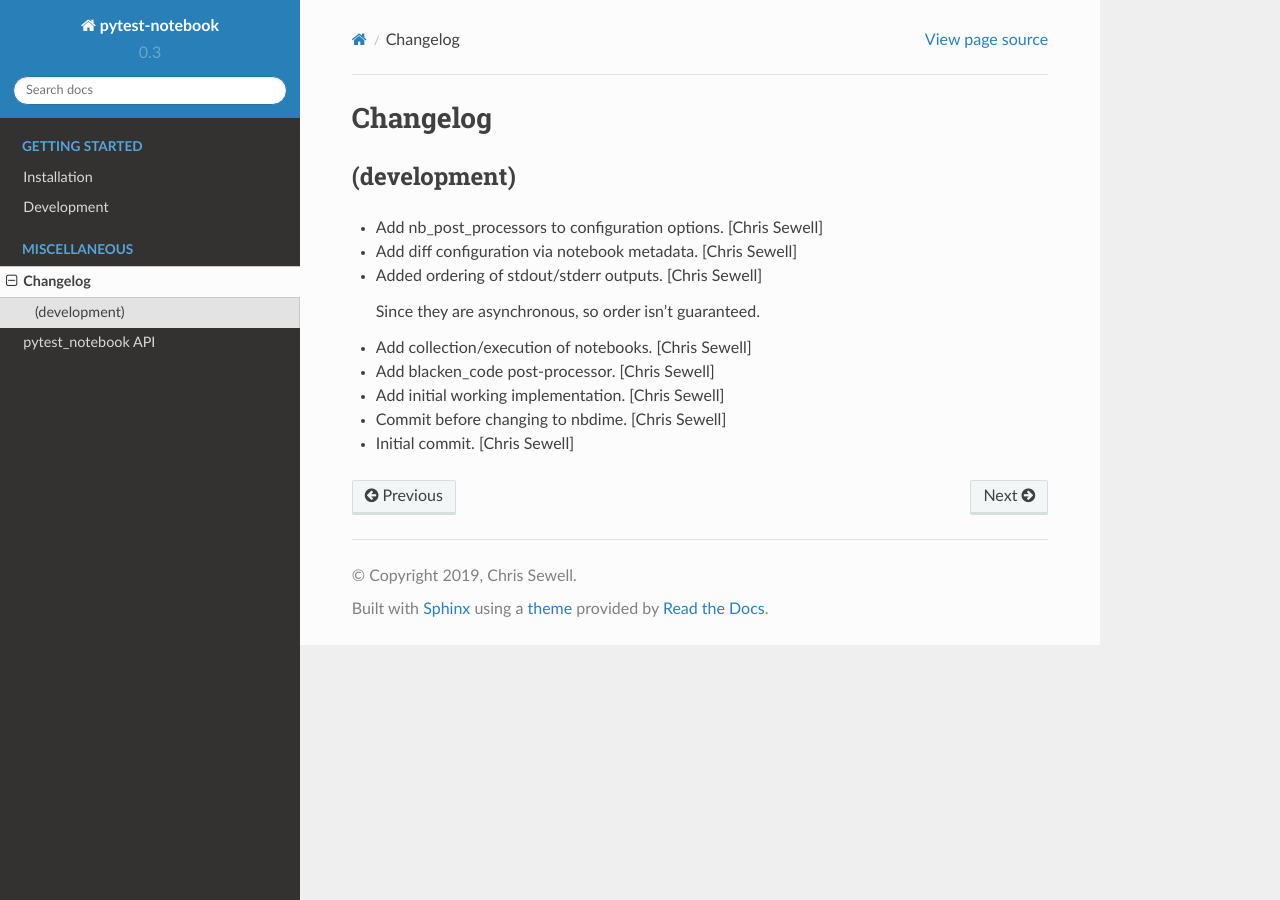
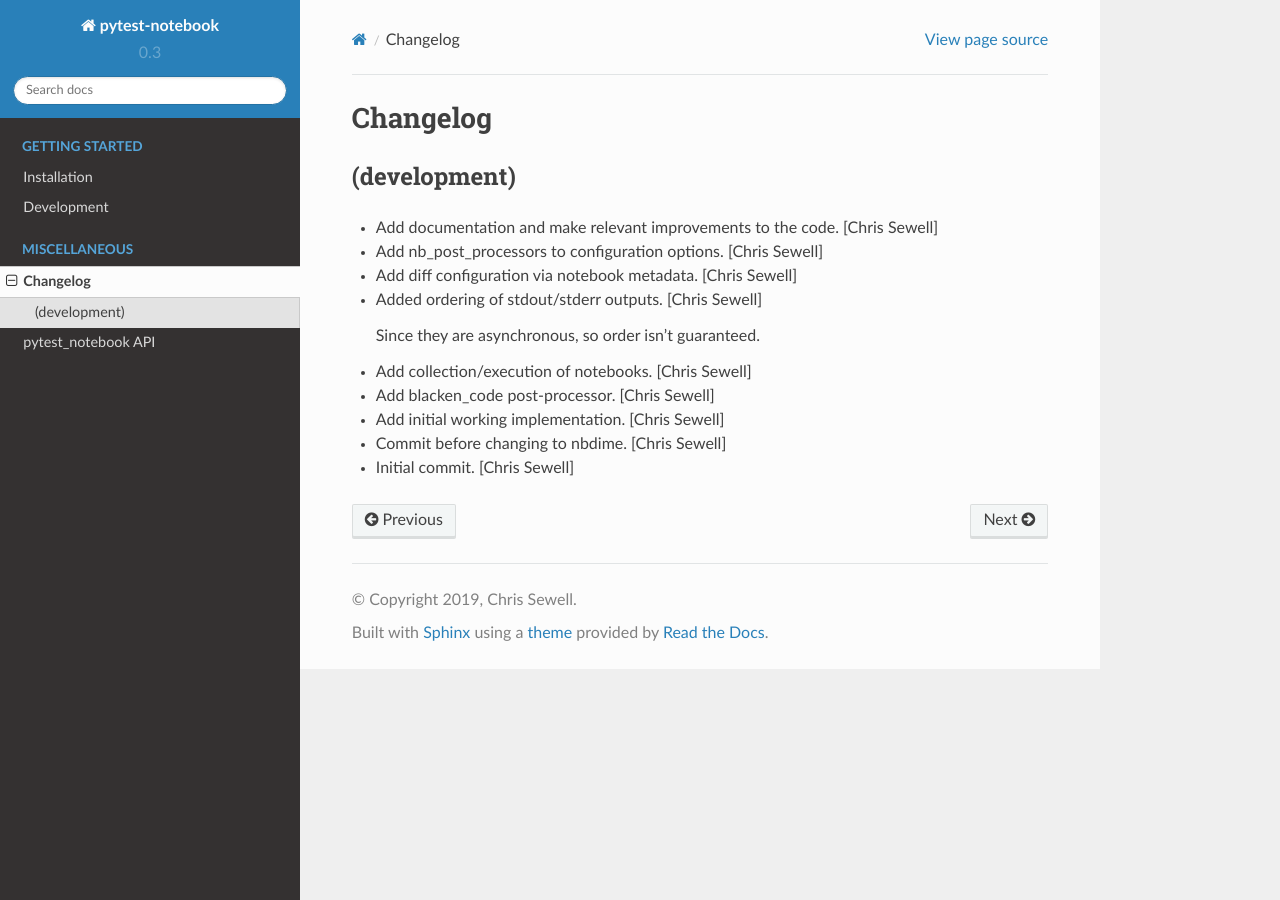
Before and after one commit to chrisjsewell/pytest-notebook, a Sphinx documentation site: the page built from docs/source/changelog.rst, in a window 1280 px wide. Built offline with Sphinx 7.4.7 and the Read the Docs theme 2.0.0, drawn with Linux system fonts in a browser that asks for light colours; pages that are not in the unit, such as notebooks, are missing from menus.

```diff
--- a/docs/source/changelog.rst
+++ b/docs/source/changelog.rst
@@ -4,6 +4,8 @@
 
 (development)
 -------------
+- Add documentation and make relevant improvements to the code. [Chris Sewell]
+
 - Add nb_post_processors to configuration options. [Chris Sewell]
 
 - Add diff configuration via notebook metadata. [Chris Sewell]
```
Also changed, not shown: .travis.yml.
